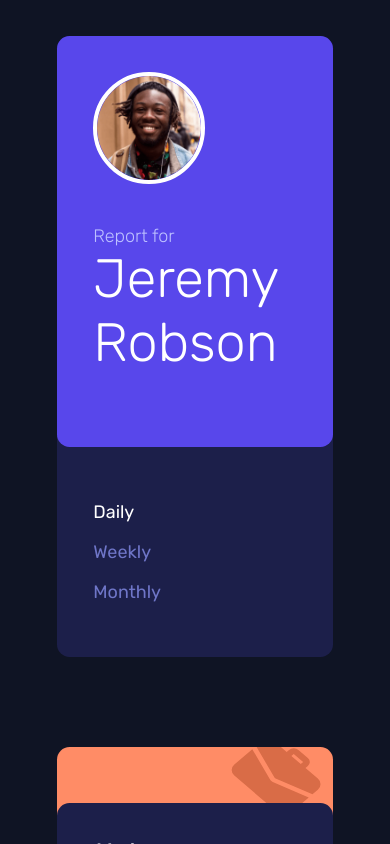
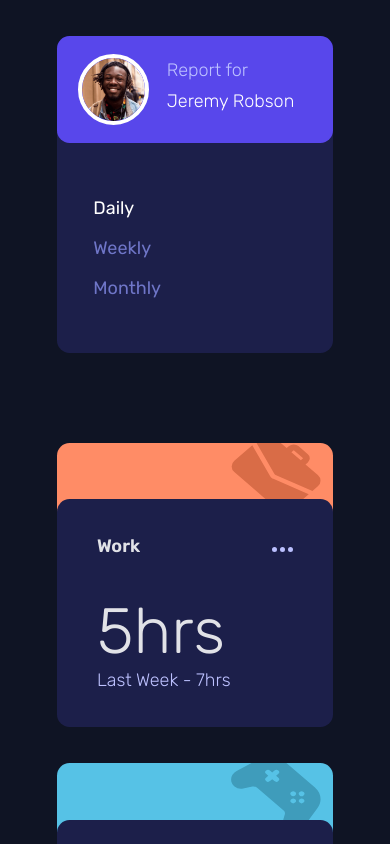
Before and after one commit to mahiv87/chrono-dash, a React (Vite) app: page / in a window 390 px wide. Shown: the top 844 px of the page. Built offline with nearby package versions, Linux system fonts and the light colour scheme.

Commit message:
user info mobile

```diff
--- a/src/App.css
+++ b/src/App.css
@@ -29,8 +29,9 @@
 	padding: 2rem;
 }
 
-.userContainer .avatar {
+.avatar {
 	width: 5.75rem;
+	height: 5.75rem;
 	border: 0.25rem solid white;
 	border-radius: 50%;
 }
@@ -84,9 +85,31 @@
 		display: flex;
 		flex-direction: column;
 	}
+
+	.userContainer {
+		display: flex;
+		justify-content: center;
+		align-items: center;
+		padding: 1rem;
+	}
+
+	.avatar {
+		width: 3.5rem;
+		height: 3.5rem;
+		border-radius: 50%;
+	}
+
+	.userInfo {
+		margin: 0 1rem;
+	}
+
+	.userInfo .name {
+		font-size: 1rem;
+		padding: 0.5rem 0rem;
+	}
+
+	.cardsContainer {
+		display: flex;
+		flex-direction: column;
+	}
 }
-
-.cardsContainer {
-	display: flex;
-	flex-direction: column;
-}
```
